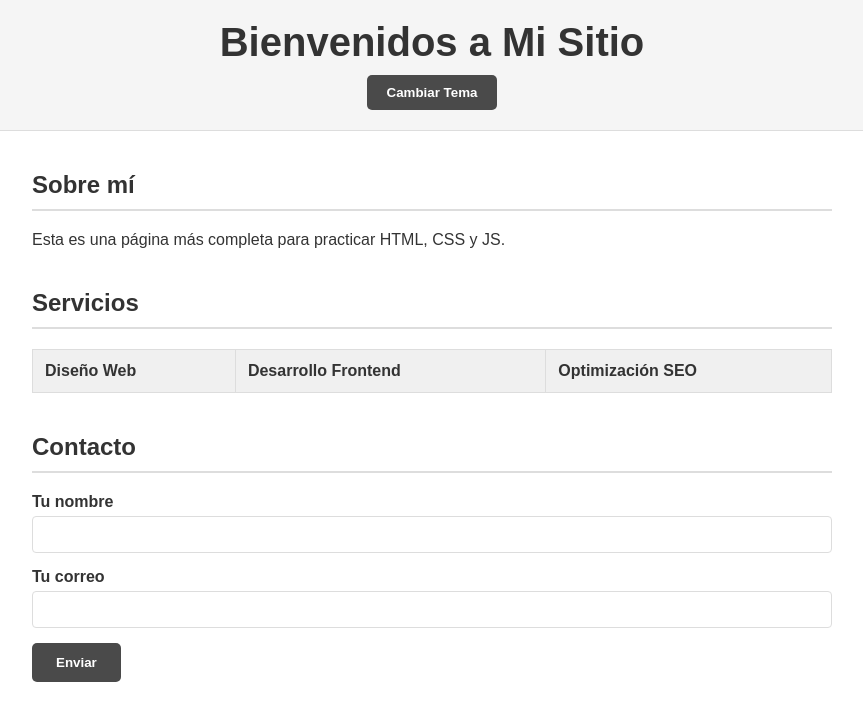
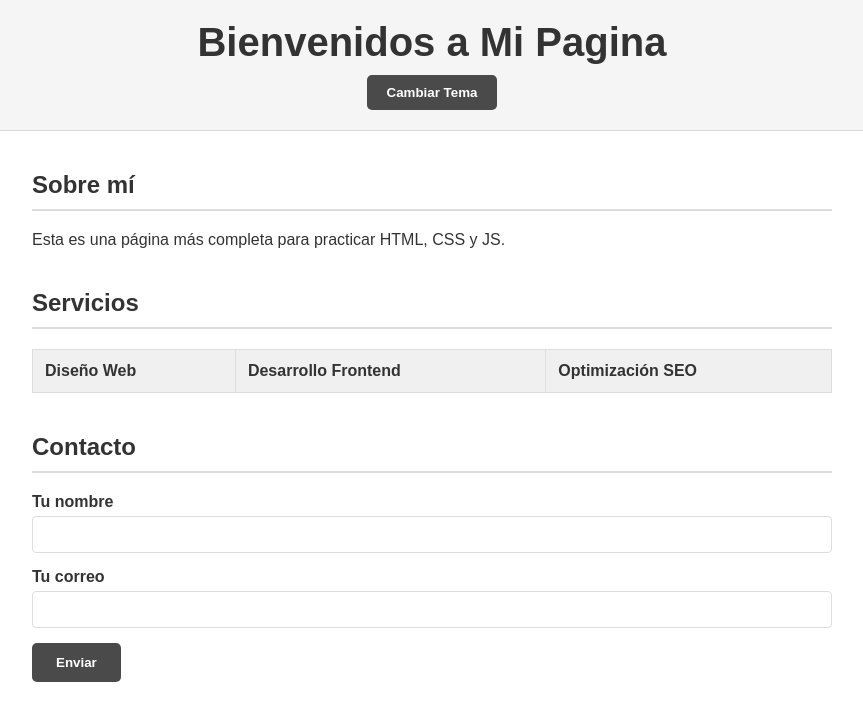
Before and after one commit to RulisRaulito/segundorepositorio, a plain HTML site: page index.html in a window 1280 px wide. Shown: the whole page, without its empty margins (208-1071 px from the left). Drawn offline with Linux system fonts and the light colour scheme.

```diff
--- a/index.html
+++ b/index.html
@@ -8,7 +8,7 @@
 </head>
 <body>
     <header>
-        <h1>Bienvenidos a Mi Sitio</h1>
+        <h1>Bienvenidos a Mi Pagina</h1>
         <button class="theme-toggle" id="themeToggle">Cambiar Tema</button>
     </header>
 
```
